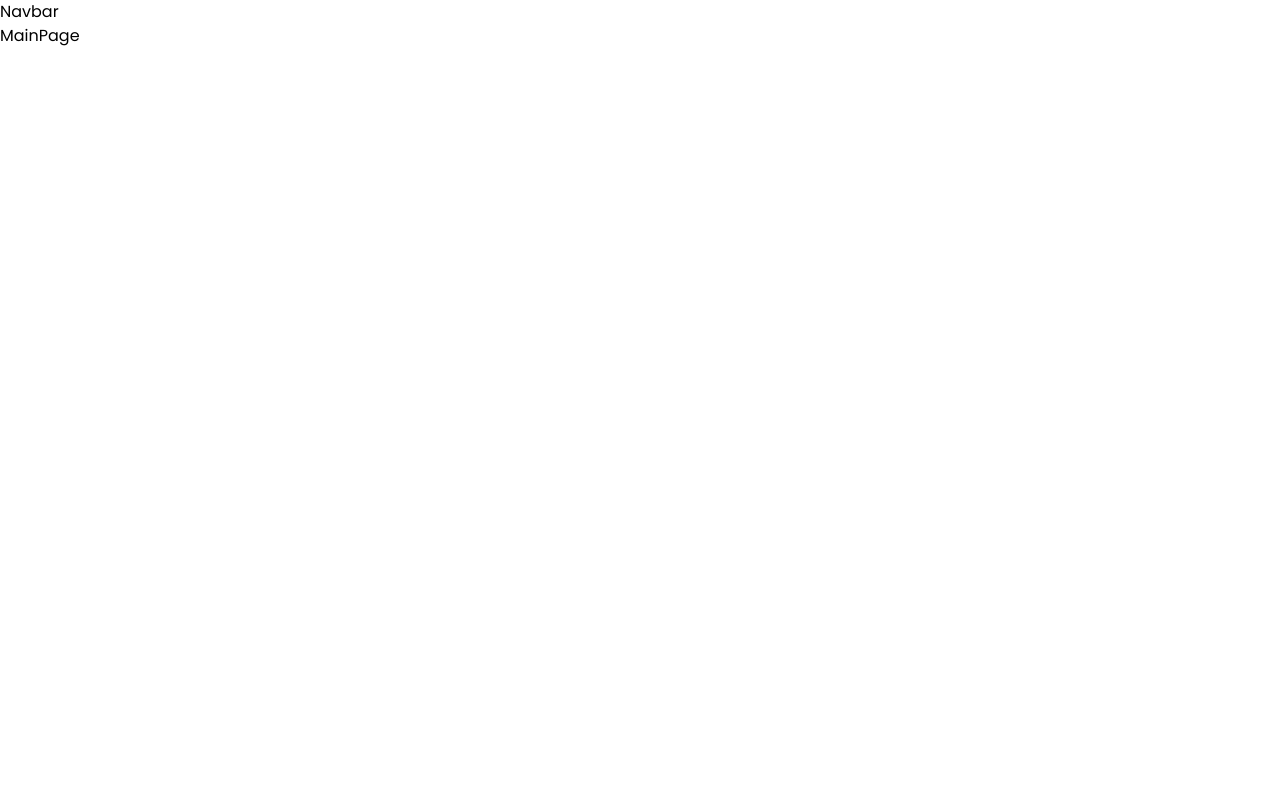
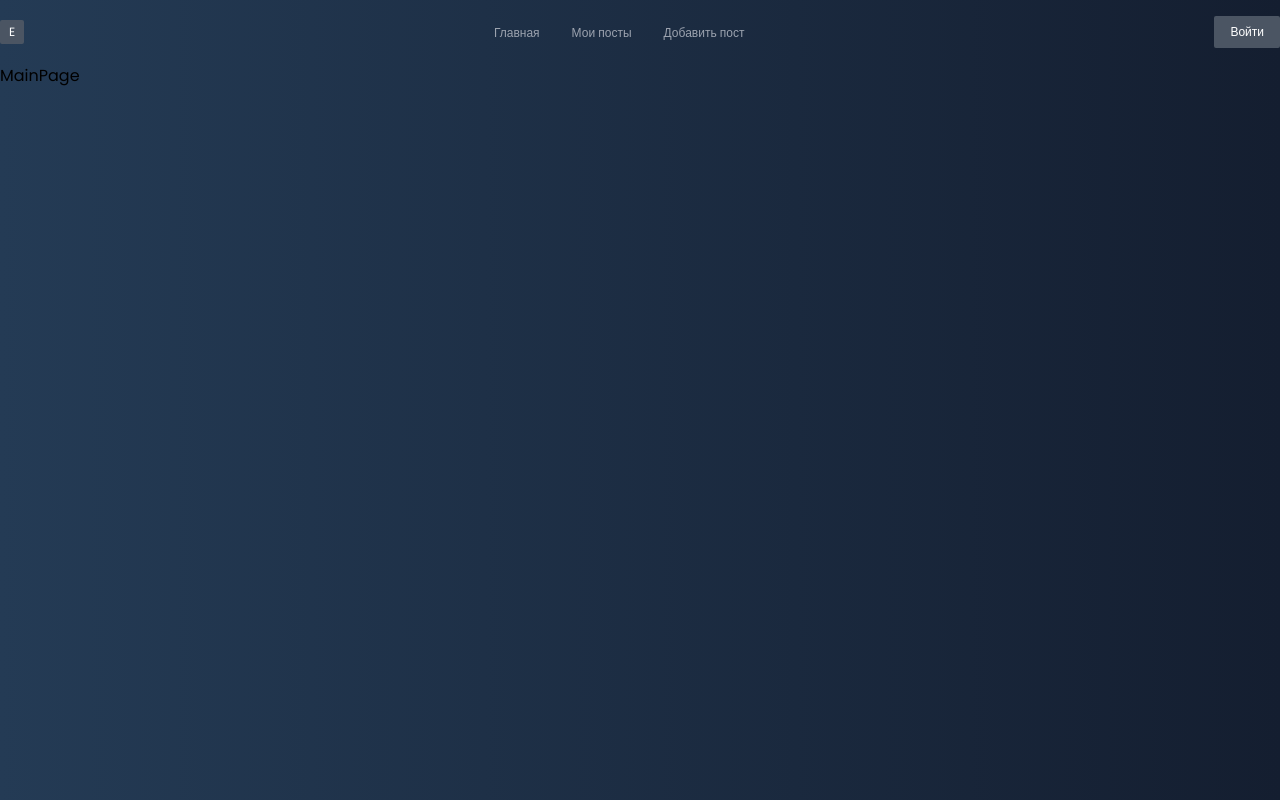
Before and after one commit to Andrsand/mern_blog, a React (Create React App) app in the folder client/: page / in a window 1280 px wide. Built offline with nearby package versions, Linux system fonts and the light colour scheme.

Commit message:
Navbar
* Added markup to Navbar

```diff
--- a/client/src/components/Navbar.jsx
+++ b/client/src/components/Navbar.jsx
@@ -2,8 +2,35 @@
 
 export const Navbar = () => {
     return (
-        <div>
-            Navbar
+        <div className='flex py-4 justify-between items-center'>
+            <span className='flex justify-center items-center w-6 h-6 bg-gray-600 text-xs text-white rounded-sm'>
+                E
+            </span>
+            <ul className="flex gap-8">
+                <li>
+                    <a
+                        href='/'
+                        className="text-xs text-gray-400 hover:text-white"
+                    >Главная</a>
+                </li>
+                <li>
+                    <a
+                        href='/'
+                        className="text-xs text-gray-400 hover:text-white"
+                    >Мои посты</a>
+                </li>
+                <li>
+                    <a
+                        href='/'
+                        className="text-xs text-gray-400 hover:text-white"
+                    >Добавить пост</a>
+                </li>
+            </ul>
+
+            <div className='flex justify-center items-center bg-gray-600 text-xs text-white rounded-sm px-4 py-2'>
+                <button>Войти</button>
+            </div>
+
         </div>
     )
 }
--- a/client/src/index.css
+++ b/client/src/index.css
@@ -5,5 +5,12 @@
 @layer base {
   body {
     font-family: 'Poppins', sans-serif;
+    background: #141E30;
+      /* fallback for old browsers */
+      background: -webkit-linear-gradient(to right, #243B55, #141E30);
+      /* Chrome 10-25, Safari 5.1-6 */
+      background: linear-gradient(to right, #243B55, #141E30);
+      /* W3C, IE 10+/ Edge, Firefox 16+, Chrome 26+, Opera 12+, Safari 7+ */
+      min-height: 100vh;
   }
 }
```
